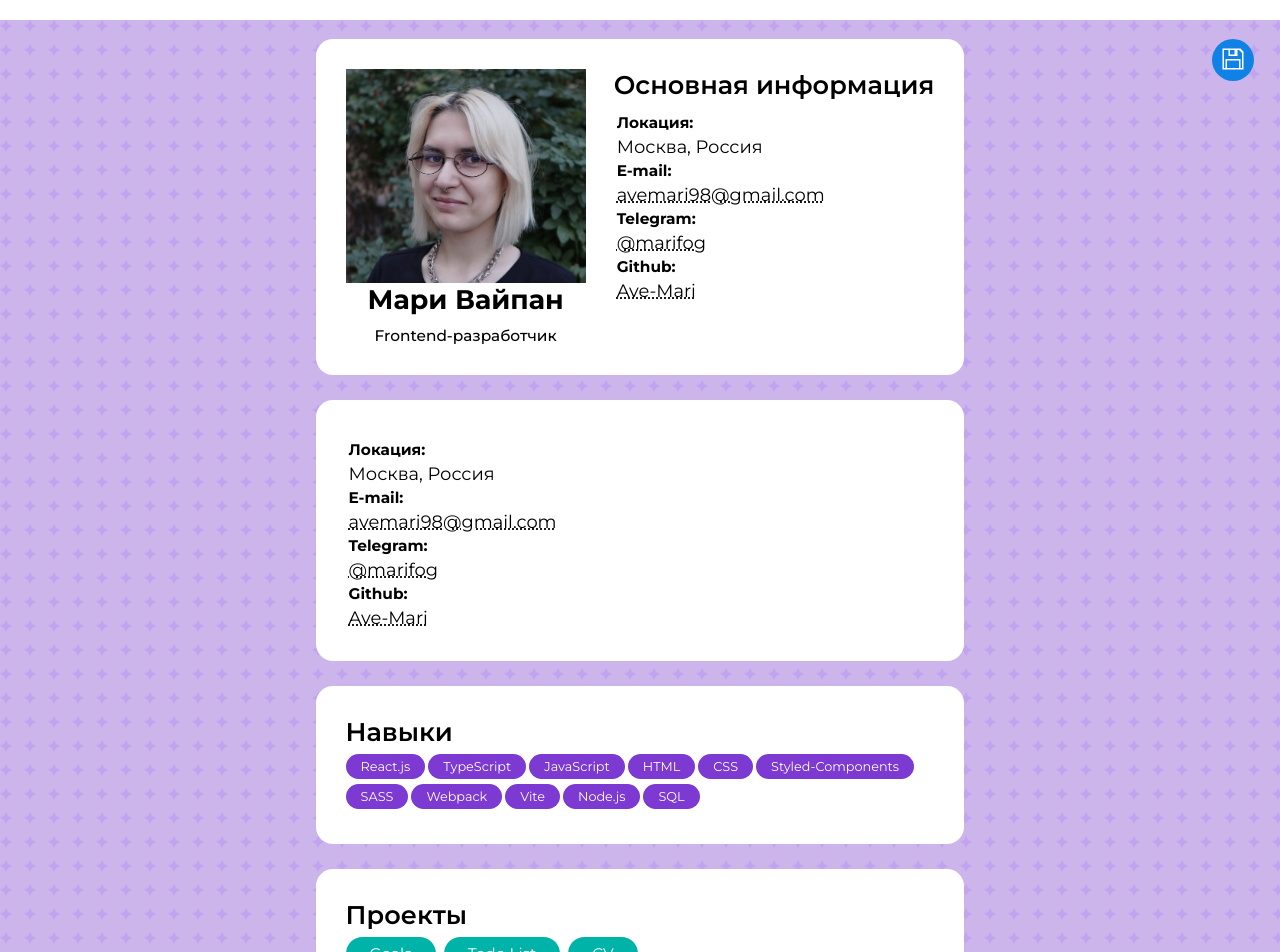
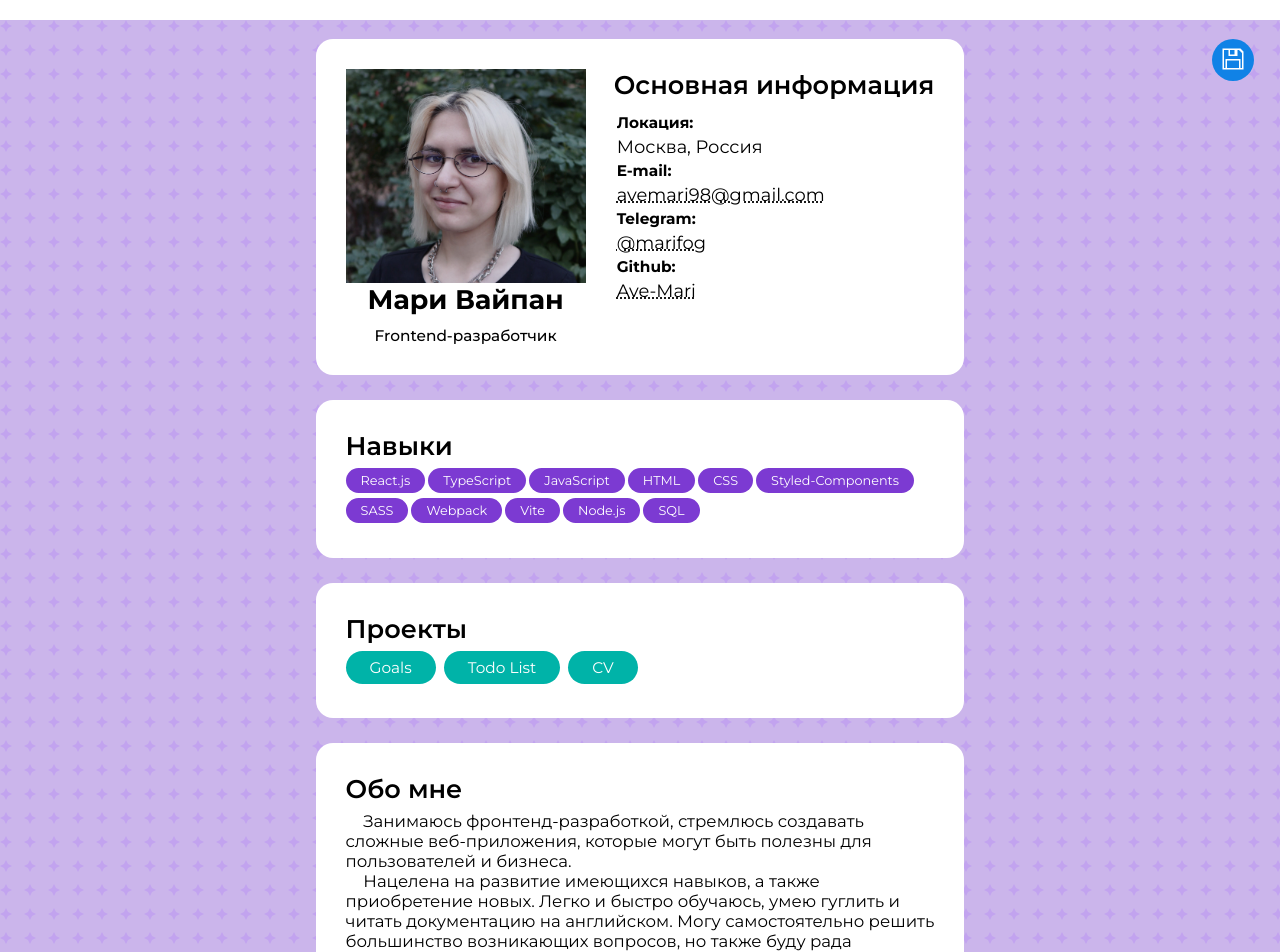
Before and after one commit to Ave-Mari/Mari-CV, a React app: page / in a window 1280 px wide. Shown: the top 952 px of the page. Built offline with nearby package versions, Linux system fonts and the light colour scheme; some icons are missing; the HTML template or start-up script is replaced by a standard one.

Commit message:
delete useless component

```diff
--- a/src/App.tsx
+++ b/src/App.tsx
@@ -25,11 +25,6 @@ const App = () => {
       title="Основная информация"
       />
         <Section
-      >
-        <Table />
-
-      </Section>
-      <Section
       title="Навыки"
       >
         {skills.map((skill) => <Skill skill={skill} /> )}
```
